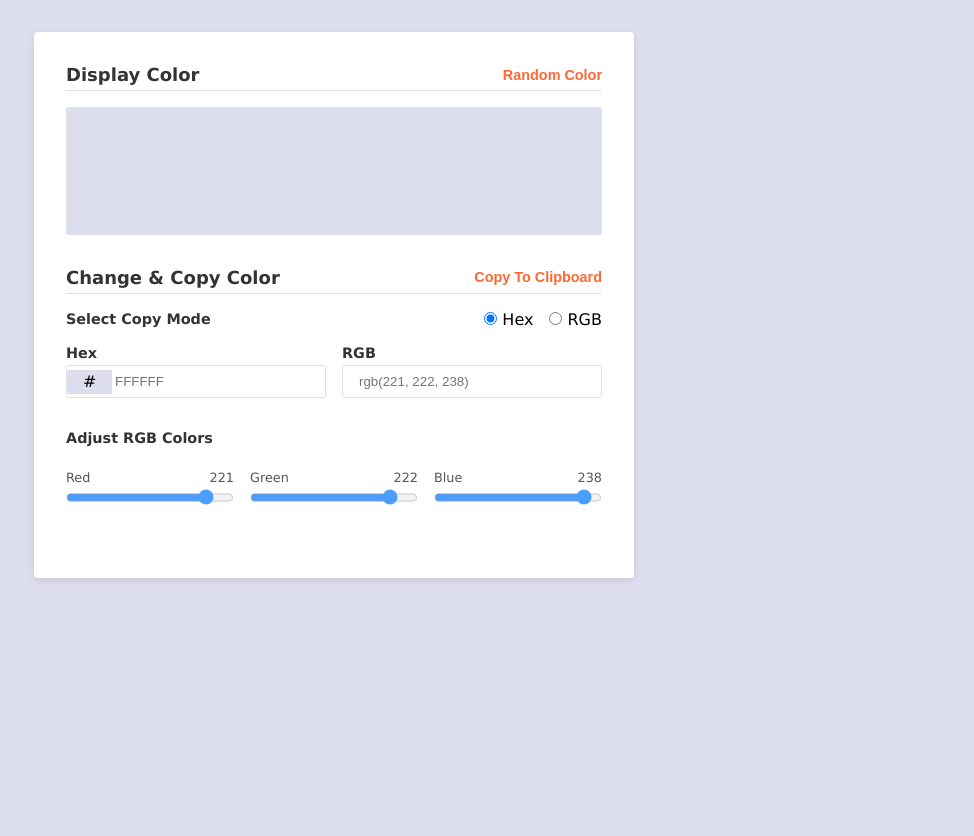
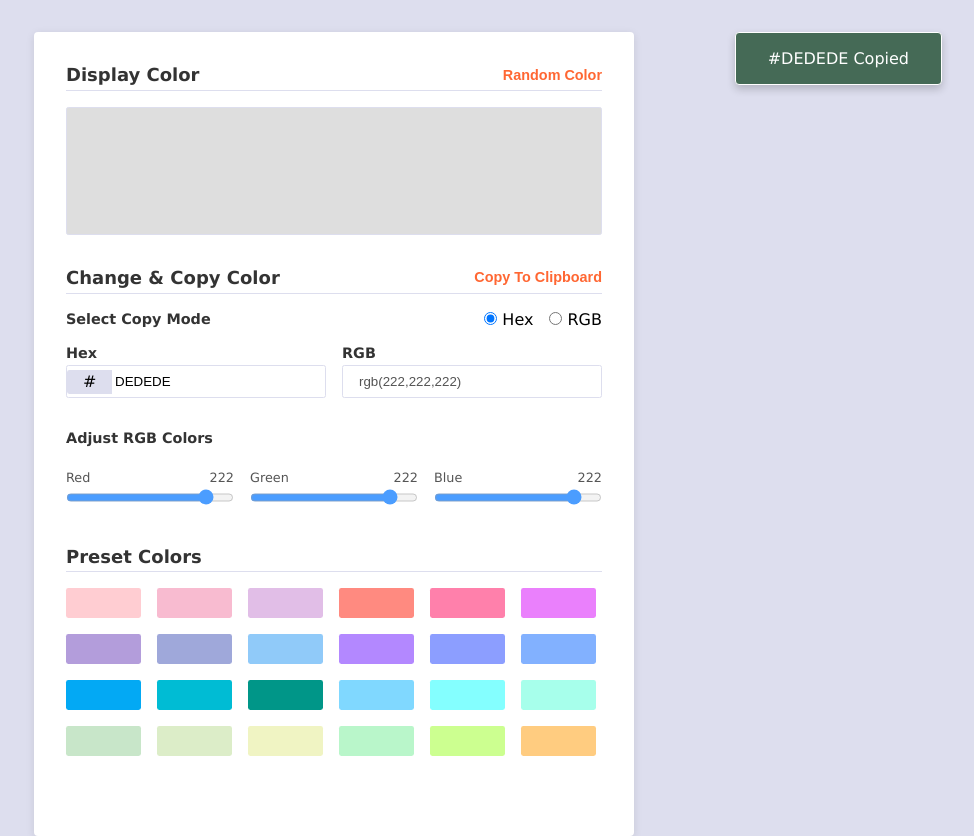
Before and after one commit to RiBpy/colorPicker_vanillaJs, a plain HTML site: page index.html in a window 1280 px wide. Both pictures are taken after a click on the button "Copy To Clipboard". Shown: the whole page, without its empty margins (306-1280 px from the left). Drawn offline with Linux system fonts and the light colour scheme.

Commit message:
preset color palate added

```diff
--- a/app.js
+++ b/app.js
@@ -1,12 +1,43 @@
-window.onload=()=>{
-main()
-}
-
-
 //global value
 let div=null;
+const defaultColor = {
+	red: 222,
+	green: 222,
+	blue: 222,
+};
+const defaultPresetColors = [
+	'#ffcdd2',
+	'#f8bbd0',
+	'#e1bee7',
+	'#ff8a80',
+	'#ff80ab',
+	'#ea80fc',
+	'#b39ddb',
+	'#9fa8da',
+	'#90caf9',
+	'#b388ff',
+	'#8c9eff',
+	'#82b1ff',
+	'#03a9f4',
+	'#00bcd4',
+	'#009688',
+	'#80d8ff',
+	'#84ffff',
+	'#a7ffeb',
+	'#c8e6c9',
+	'#dcedc8',
+	'#f0f4c3',
+	'#b9f6ca',
+	'#ccff90',
+	'#ffcc80',
+];
+const copySound = new Audio('./copy-sound.wav');
 
-
+window.onload=()=>{
+    main()
+    updateColorCodeToDom(defaultColor)
+    displayAllColorBoxes(document.getElementById("preset-colors"),defaultPresetColors)
+    }
 
 /**
  *This function will load all data need for color picker to work.It will be loaded when window will open;
@@ -22,7 +53,7 @@ let div=null;
     const colorSliderBlue=document.getElementById("color-slider-blue")
     const colorModeHex=document.getElementById("color-mode-hex")
     const colorMode=document.getElementsByName("color-mode")
-
+    let presetColor=document.getElementById("preset-colors")
     //Event Listener
     randomColorBtn.addEventListener("click",()=>{
        handleRandomColorBtn()
@@ -36,65 +67,10 @@ colorSliderRed.addEventListener("change", handleColorSlider(colorSliderRed,color
 colorSliderGreen.addEventListener("change", handleColorSlider(colorSliderRed,colorSliderGreen,colorSliderBlue))
 colorSliderBlue.addEventListener("change", handleColorSlider(colorSliderRed,colorSliderGreen,colorSliderBlue))
 copyToClipboardBtn.addEventListener("click" ,()=>{
-   let mode =getCheckedRadio(colorMode)
-   if(mode===null){
-    throw new Error("No Selected")
-   }else if(mode==="hex"){
-    navigator.clipboard.writeText(`#${hexCodeHolder.value}`)
-        if(div!==null){
-            div.remove()
-            div=null;
-        }
-        if(isValidHex(hexCodeHolder.value)){
-                    generateMsg(`#${hexCodeHolder.value} Copied`)
-                }else{
-                    alert("Please Provide valid hex code")
-                }
-   }else{
-    navigator.clipboard.writeText(`${rgbCodeHolder.value}`)
-            if(div!==null){
-                div.remove()
-                div=null;
-            }
-            if(isValidHex(hexCodeHolder.value)){
-                        generateMsg(`${rgbCodeHolder.value} Copied`)
-                    }else{
-                        alert("Please Provide valid rgb code")
-                    }
-   }
+    handleCopyToClipboardBtn(colorMode,hexCodeHolder,rgbCodeHolder)
 })
 
-    //copy button
-
-
-        // if(colorModeHex.checked){
-        //     copyBtn.addEventListener("click",()=>{
-        //     navigator.clipboard.writeText(`#${hexCodeHolder.value}`)
-        //     if(div!==null){
-        //         div.remove()
-        //         div=null;
-        //     }
-        //    if(isValidHex(hexCodeHolder.value)){
-        //         generateMsg(`#${hexCodeHolder.value} Copied`)
-        //     }else{
-        //         alert("Please Provide valid rgb code")
-        //     }
-        // })
-        // }else{
-        //     copyBtn.addEventListener("click",()=>{
-        //         navigator.clipboard.writeText(`${rgbCodeHolder.value}`)
-        //         if(div!==null){
-        //             div.remove()
-        //             div=null;
-        //         }
-        //        if(isValidHex(hexCodeHolder.value)){
-        //             generateMsg(`${rgbCodeHolder.value} Copied`)
-        //         }else{
-        //             alert("Please Provide valid rgb code")
-        //         }
-        //     })
-
-        // }
+presetColor.addEventListener("click",()=>handlePresetColorCopy(event))
 
 }
 
@@ -203,7 +179,43 @@ const handleColorSlider=(colorSliderRed,colorSliderGreen,colorSliderBlue)=>{
     }
 }
 
+const handleCopyToClipboardBtn=(colorMode,hexCodeHolder,rgbCodeHolder)=>{
+    let mode =getCheckedRadio(colorMode)
+   if(mode===null){
+    throw new Error("No Selected")
+   }else if(mode==="hex"){
+    navigator.clipboard.writeText(`#${hexCodeHolder.value}`)
+        if(div!==null){
+            div.remove()
+            div=null;
+        }
+        if(isValidHex(hexCodeHolder.value)){
+                    generateMsg(`#${hexCodeHolder.value} Copied`)
+                }else{
+                    alert("Please Provide valid hex code")
+                }
+   }else{
+    navigator.clipboard.writeText(`${rgbCodeHolder.value}`)
+            if(div!==null){
+                div.remove()
+                div=null;
+            }
+            if(isValidHex(hexCodeHolder.value)){
+                        generateMsg(`${rgbCodeHolder.value} Copied`)
+                    }else{
+                        alert("Please Provide valid rgb code")
+                    }
+   }
+}
 
+const handlePresetColorCopy=(event)=>{
+    let child=event.target
+    if(child.className==="color-box"){
+        navigator.clipboard.writeText(child.getAttribute("data-color"))
+        copySound.volume=.2;
+        copySound.play();
+    }
+}
 //DOM manipulation
 /**
  * msg string will be given where this generateMsg is being called.
@@ -232,6 +244,7 @@ const generateMsg=(msg)=>{
  */
 const getCheckedRadio=(nodes)=>{
 let checkedValue=null;
+//if there are more radio button check which one is checked
 for(let i=0; i<nodes.length;i++){
     if(nodes[i].checked){
         checkedValue=nodes[i].value;
@@ -240,7 +253,31 @@ for(let i=0; i<nodes.length;i++){
 }
 return checkedValue;
 }
+/**
+ * will generate a color box
+ * @param {string} color
+ * @returns {object}
+ */
+let generateColorBox=(color)=>{
 
+    let div=document.createElement("div")
+    div.className="color-box";
+    div.style.backgroundColor=color
+    //to keep color data in dom (copy purpose)
+    div.setAttribute("data-color",color)
+   return div;
+}
+/**
+ *
+ * @param {object} parent
+ * @param {array} colors
+ */
+let displayAllColorBoxes=(parent,colors)=>{
+    colors.forEach(color=>{
+    const colorBox=generateColorBox(color)
+    parent.appendChild(colorBox)
+    })
+}
 /**
  * check if input value is hex code or not
  @param {string} color //to set color as string..this will suggest all string method
--- a/index.html
+++ b/index.html
@@ -125,6 +125,14 @@
           </div>
         </div>
       </section>
+      <!-- color palate  -->
+      <section class="section">
+        <div class="section-header">
+          <h3 class="section-title">Preset Colors</h3>
+        </div>
+        <div class="divider"></div>
+        <div class="preset-colors" id="preset-colors"></div>
+      </section>
     </div>
   </body>
 </html>
--- a/style.css
+++ b/style.css
@@ -175,7 +175,7 @@ label {
   z-index: 999;
   top: 2rem;
   right: 2rem;
-  background-color: rgb(19, 201, 110);
+  background-color: rgb(69, 106, 86);
   color: #fff;
   border: 1px solid #fff;
   border-radius: 0.25rem;
@@ -213,3 +213,25 @@ label {
     opacity: 0;
   }
 }
+
+/* color palate */
+.preset-colors {
+  display: flex;
+  flex-wrap: wrap;
+  gap: 1rem;
+  justify-content: flex-start;
+  padding: 1rem 0;
+}
+
+.color-box {
+  width: 75px;
+  height: 30px;
+  border-radius: 0.15rem;
+  cursor: pointer;
+  transition: all 0.2s;
+}
+
+.color-box:hover {
+  opacity: 0.9;
+  box-shadow: 0px 1px 4px 0 rgba(0, 0, 0, 0.2);
+}
```
Also changed, not shown: 1 other file.
